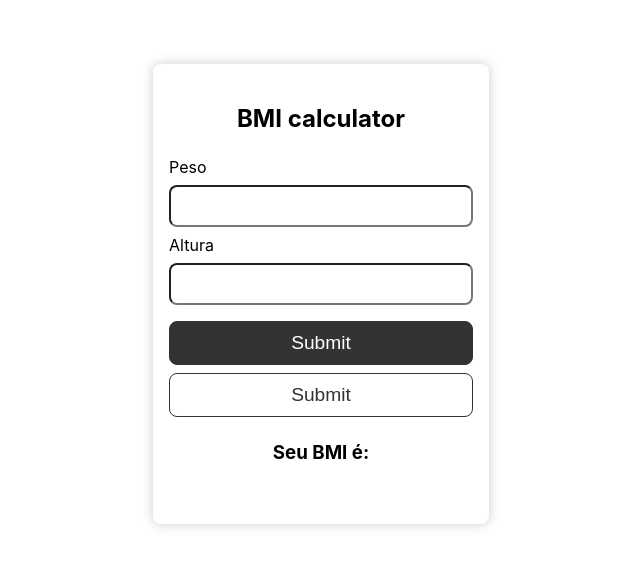
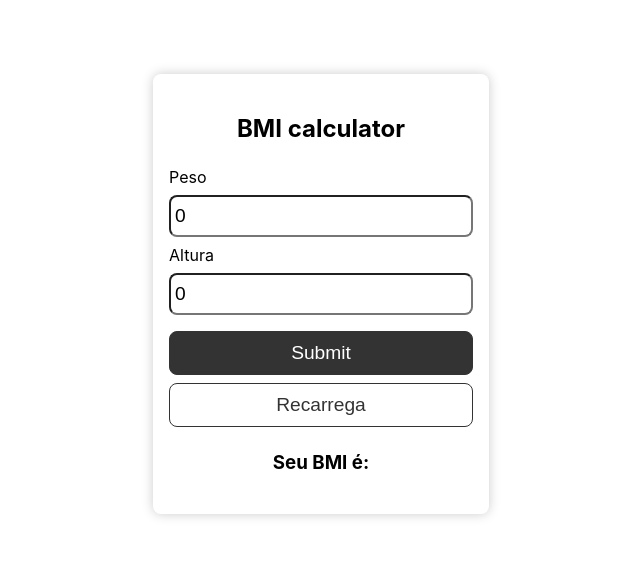
Before and after one commit to CandidoVinii/bmi-calculator, a React (Create React App) app: page / in a window 1280 px wide. Shown: the part 106-672 px from the top of the page, without its empty margins (319-959 px from the left). Built offline with nearby package versions, Linux system fonts and the light colour scheme.

Commit message:
Feat: implementada função que retorna se a pessoa está abaixo do peso, no peso ideal e acima do peso

```diff
--- a/src/App.js
+++ b/src/App.js
@@ -4,12 +4,10 @@ import './index.css'
 function App() {
   //estado
 
-  const {peso, setPeso} = useState(0);
-  const {altura, setAltura} = useState(0);
-  const {bmi, setBmi} = useState('');
-  const {message, setMessage} = useState('');
-
-  let imgSrc = '';
+  const [peso, setPeso] = useState(0);
+  const [altura, setAltura] = useState(0);
+  const [bmi, setBmi] = useState('');
+  const [message, setMessage] = useState('');
 
   let calcaBmi = (event) => {
     event.preventDefault();
@@ -18,9 +16,21 @@ function App() {
       alert('Por favor insira os valores de peso e altura');
 
     } else {
-      let bmi = (peso / (altura * altura));
-      setBmi(bmi.toFixed(2));
+      let bmi = (peso / (altura * altura))
+      setBmi(bmi.toFixed(2))
+
+      if (bmi < 17) {
+        setMessage ('Abaixo do peso');
+      } else if (bmi > 18.5 && bmi < 24.9) {
+        setMessage ('Peso ideal');
+      } else if (bmi > 25 && bmi < 29.99) {
+        setMessage ('Acima do peso');
+      }
     }
+  }
+
+  let reload = () => {
+    window.location.reload();
   }
 
 
@@ -28,26 +38,25 @@ function App() {
     <div className="App">
       <div className='container'>
         <h2 className='center'>BMI calculator</h2>
-        <form>
+        <form onSubmit={calcaBmi}>
           <div>
             <label>Peso</label>
-            <input value={peso} />
+            <input value={peso} onChange={(e) => setPeso(e.target.value)} />
           </div>
           <div>
             <label>Altura</label>
-            <input value={altura} />
+            <input value={altura} onChange={(event) => setAltura(event.target.value)} />
           </div>
           <div>
             <button className='btn' type='submit'>Submit</button>
-            <button className='btn btn-outline' type='submit'>Submit</button>
+            <button className='btn btn-outline' onClick={reload} type='submit'>Recarrega</button>
           </div>
         </form>
         <div className='center'>
-          <h3>Seu BMI é: {bmi}</h3>
+          <h3>Seu BMI é: {bmi} </h3>
           <p>{message}</p>
         </div>
         <div className='img-container'>
-          <img src={imgSrc}></img>
         </div>
       </div>
     </div>
```
